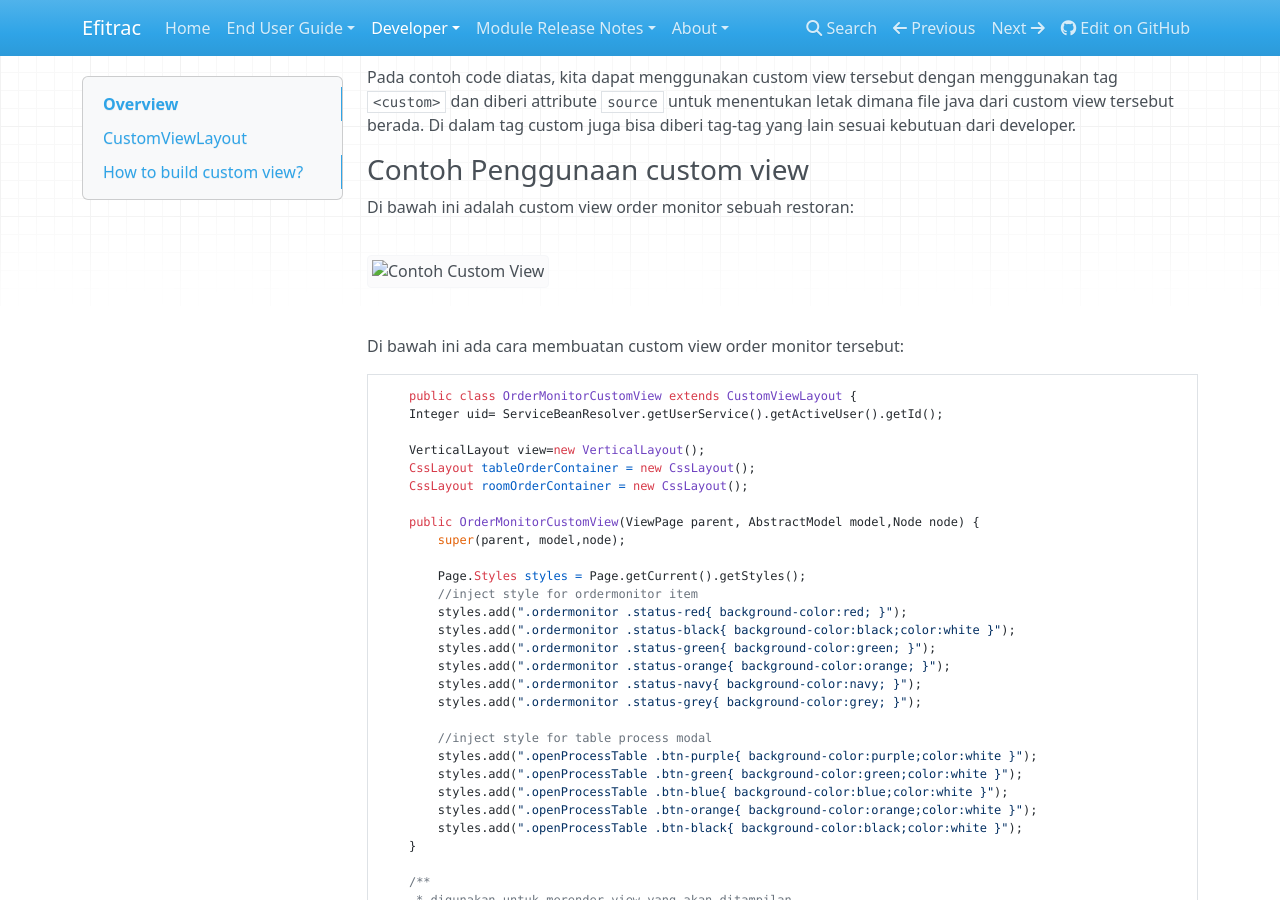
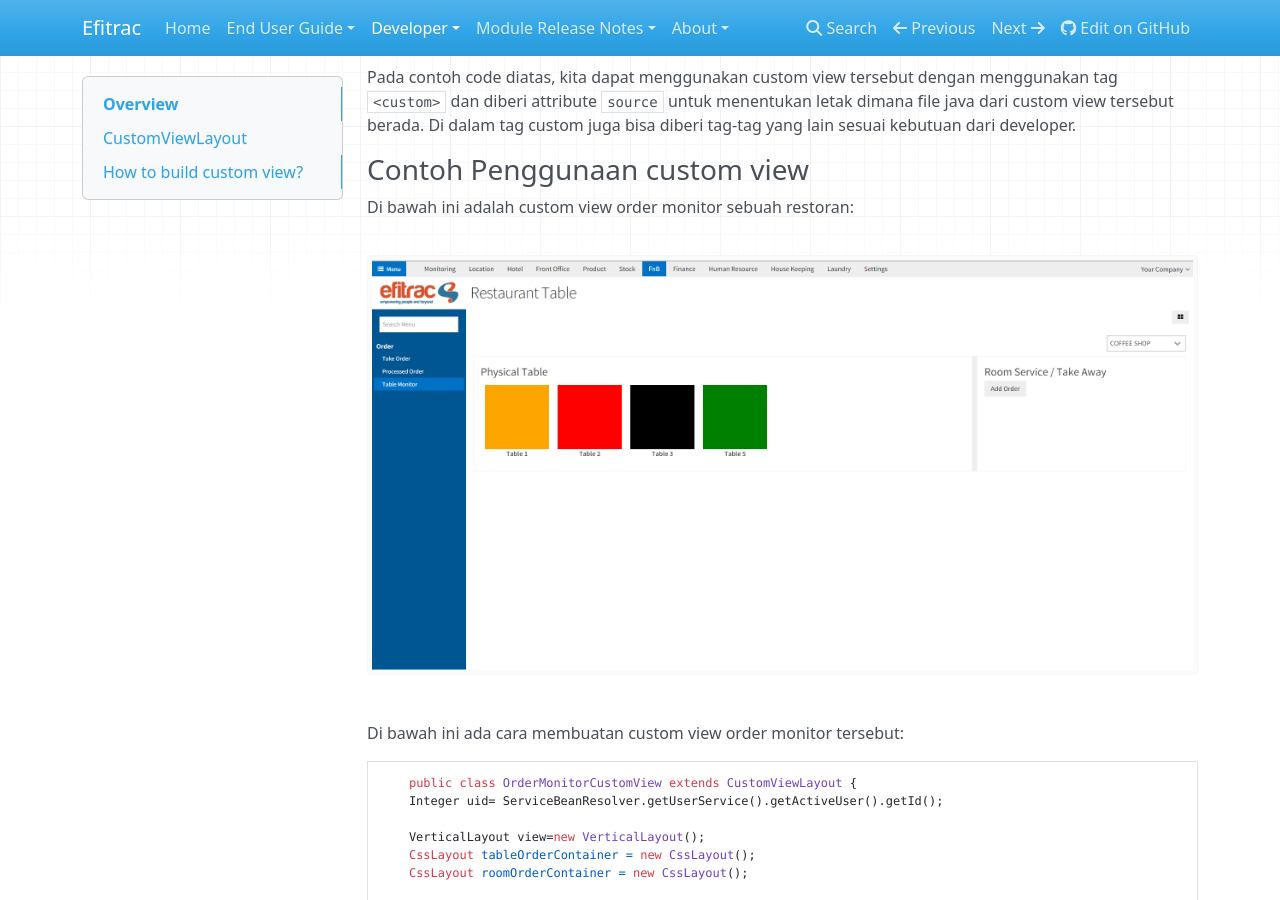
Before and after one commit to ianyulianto/efitrac-wiki, an MkDocs documentation site: the page built from docs/developer/custom-view.md, in a window 1280 px wide and 900 px high, scrolled down 1384 px. Built offline with MkDocs 1.6.1, drawn with Linux system fonts in a browser that asks for light colours; nearby versions of some CDN libraries; old or Windows-style settings are respelled for this version of MkDocs.

Commit message:
fix url image

```diff
--- a/docs/developer/custom-view.md
+++ b/docs/developer/custom-view.md
@@ -74,7 +74,7 @@ Di dalam tag custom juga bisa diberi tag-tag yang lain sesuai kebutuan dari deve
 
 Di bawah ini adalah custom view order monitor sebuah restoran:
 
-![Contoh Custom View](img/restaurant-table.png)
+![Contoh Custom View](img/restaurant-table.PNG)
 
 Di bawah ini ada cara membuatan custom view order monitor tersebut:
 
```
